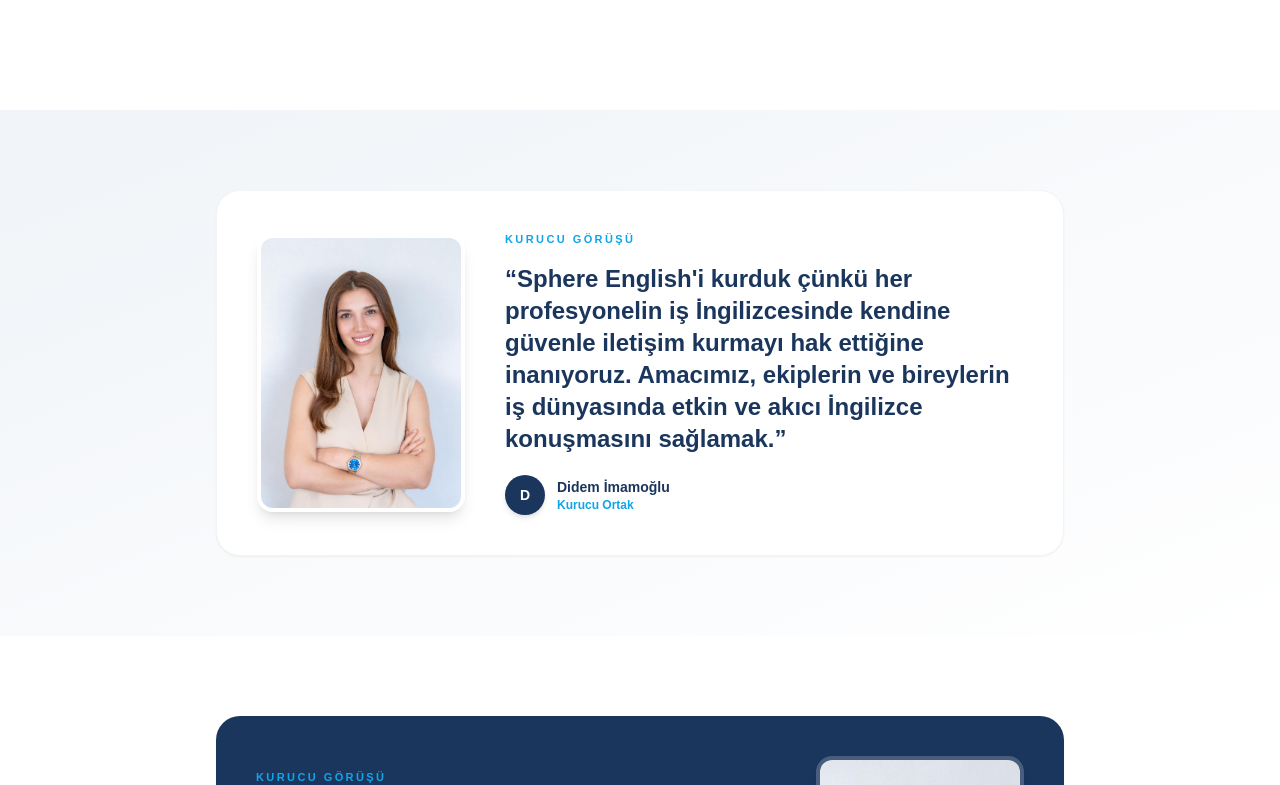
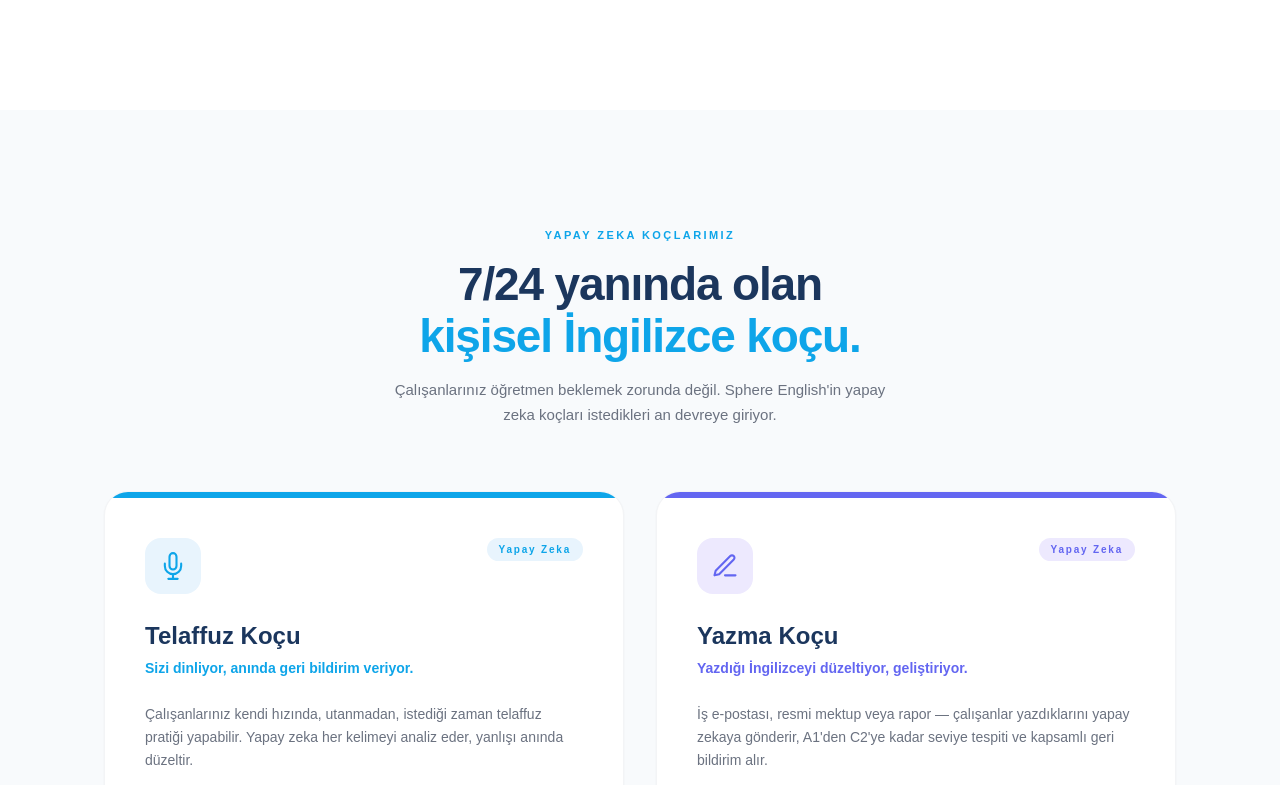
Before and after one commit to hakanimamogluspc-debug/sphereenglish-www, a Next.js app: page /home in a window 1280 px wide. Shown: the part 3859-4644 px from the top of the page. Built offline with nearby package versions, Linux system fonts and the light colour scheme; no server answers.

Commit message:
feat: add AICoachesSection to homepage

```diff
--- a/src/app/home/page.tsx
+++ b/src/app/home/page.tsx
@@ -28,6 +28,7 @@ import PaketlerSection from './components/SyllabusDownload';
 import ContactSection from './components/StickyCTA';
 import ReferencesSection from './components/ReferencesSection';
 import FAQSection from './components/FAQSection';
+import AICoachesSection from './components/AICoachesSection';
 
 export default function HomePage() {
   return (
@@ -38,6 +39,7 @@ export default function HomePage() {
         <NedenBizSection />
         <EgitimModeliSection />
         <BentoGrid />
+        <AICoachesSection />
         <FounderQuoteSection />
         <MerveFounderQuoteSection />
         <RaporlamaSection />
```
